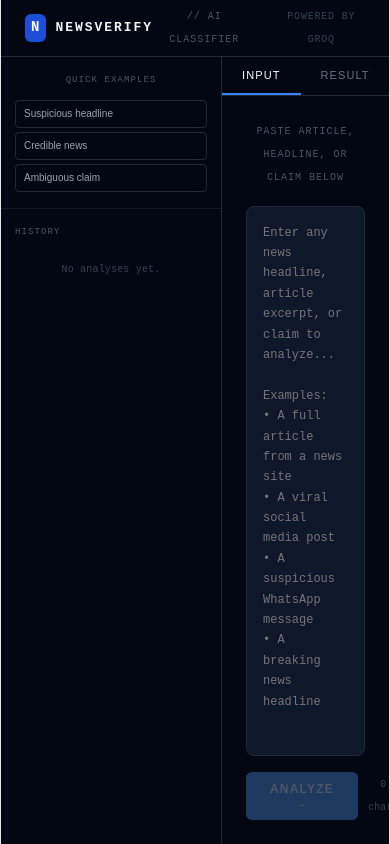
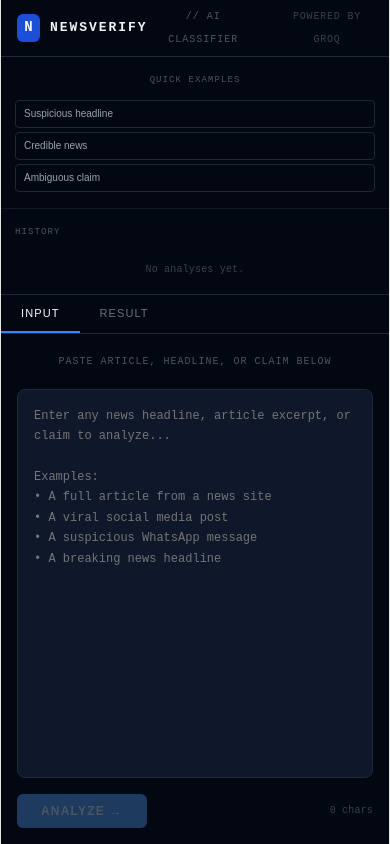
Before and after one commit to Chetanaditya/fake-news-detector-fullstack, a React (Vite) app in the folder fakenewsapp--/: page / in a window 390 px wide. Built offline with nearby package versions, Linux system fonts and the light colour scheme.

Commit message:
Mobile screen optimization

```diff
--- a/fakenewsapp--/src/App.jsx
+++ b/fakenewsapp--/src/App.jsx
@@ -125,8 +125,15 @@ export default function App() {
   const [error, setError] = useState("");
   const [history, setHistory] = useState([]);
   const [activeTab, setActiveTab] = useState("input");
+  const [isMobile, setIsMobile] = useState(window.innerWidth < 768);
   const textareaRef = useRef(null);
   const abortRef = useRef(null);
+
+  useEffect(() => {
+    const handleResize = () => setIsMobile(window.innerWidth < 768);
+    window.addEventListener("resize", handleResize);
+    return () => window.removeEventListener("resize", handleResize);
+  }, []);
 
   useEffect(() => {
     const saved = localStorage.getItem("fnc_history");
@@ -223,7 +230,7 @@ export default function App() {
   return (
     <div style={{ minHeight: "100vh", background: "#030712", color: "#f9fafb", fontFamily: "'JetBrains Mono', 'Fira Code', monospace", display: "flex", flexDirection: "column" }}>
       {/* Header */}
-      <header style={{ borderBottom: "1px solid #1f2937", padding: "0 24px", display: "flex", alignItems: "center", gap: 16, height: 56 }}>
+      <header style={{ borderBottom: "1px solid #1f2937", padding: isMobile ? "0 16px" : "0 24px", display: "flex", alignItems: "center", gap: 16, height: 56 }}>
         <div style={{ display: "flex", alignItems: "center", gap: 10 }}>
           <div style={{ width: 28, height: 28, background: "#1d4ed8", borderRadius: 6, display: "flex", alignItems: "center", justifyContent: "center", fontSize: 14, fontWeight: 700 }}>N</div>
           <span style={{ fontSize: 13, fontWeight: 700, letterSpacing: "0.15em", color: "#f3f4f6" }}>NEWSVERIFY</span>
@@ -233,9 +240,9 @@ export default function App() {
         <span style={{ fontSize: 10, color: "#374151", letterSpacing: "0.08em" }}>POWERED BY GROQ</span>
       </header>
 
-      <div style={{ display: "flex", flex: 1, overflow: "hidden" }}>
+      <div style={{ display: "flex", flexDirection: isMobile ? "column" : "row", flex: 1, overflow: "hidden" }}>
         {/* Sidebar */}
-        <aside style={{ width: 220, borderRight: "1px solid #1f2937", display: "flex", flexDirection: "column", flexShrink: 0 }}>
+        <aside style={{ width: isMobile ? "100%" : 220, borderRight: isMobile ? "none" : "1px solid #1f2937", borderBottom: isMobile ? "1px solid #1f2937" : "none", display: "flex", flexDirection: "column", flexShrink: 0 }}>
           <div style={{ padding: "12px 14px", borderBottom: "1px solid #111827" }}>
             <div style={{ fontSize: 9, color: "#4b5563", letterSpacing: "0.12em", marginBottom: 8 }}>QUICK EXAMPLES</div>
             {EXAMPLE_ARTICLES.map((ex, i) => (
@@ -276,7 +283,7 @@ export default function App() {
 
           {/* Input Tab */}
           {activeTab === "input" && (
-            <div style={{ flex: 1, padding: 24, display: "flex", flexDirection: "column", gap: 16 }}>
+            <div style={{ flex: 1, padding: isMobile ? 16 : 24, display: "flex", flexDirection: "column", gap: 16 }}>
               <div style={{ fontSize: 10, color: "#4b5563", letterSpacing: "0.1em" }}>PASTE ARTICLE, HEADLINE, OR CLAIM BELOW</div>
               <textarea
                 ref={textareaRef}
@@ -301,7 +308,7 @@ export default function App() {
 
           {/* Result Tab */}
           {activeTab === "result" && (
-            <div style={{ flex: 1, overflowY: "auto", padding: 24 }}>
+            <div style={{ flex: 1, overflowY: "auto", padding: isMobile ? 16 : 24 }}>
               {loading && (
                 <div style={{ display: "flex", flexDirection: "column", alignItems: "center", justifyContent: "center", height: "60vh", gap: 16 }}>
                   <div style={{ width: 40, height: 40, border: "2px solid #1f2937", borderTop: "2px solid #3b82f6", borderRadius: "50%", animation: "spin 0.8s linear infinite" }} />
@@ -321,7 +328,7 @@ export default function App() {
               {!loading && result && (
                 <div style={{ display: "flex", flexDirection: "column", gap: 20, maxWidth: 720 }}>
                   {/* Verdict Banner */}
-                  <div style={{ background: vcfg.bg, border: `1px solid ${vcfg.border}`, borderRadius: 10, padding: "20px 24px" }}>
+                  <div style={{ background: vcfg.bg, border: `1px solid ${vcfg.border}`, borderRadius: 10, padding: isMobile ? "16px 16px" : "20px 24px" }}>
                     <div style={{ display: "flex", alignItems: "center", gap: 14 }}>
                       <div style={{ width: 48, height: 48, borderRadius: "50%", border: `2px solid ${vcfg.border}`, display: "flex", alignItems: "center", justifyContent: "center", fontSize: 22, color: vcfg.text, fontWeight: 700 }}>{vcfg.icon}</div>
                       <div>
@@ -333,7 +340,7 @@ export default function App() {
                   </div>
 
                   {/* Two-col layout */}
-                  <div style={{ display: "grid", gridTemplateColumns: "1fr 1fr", gap: 16 }}>
+                  <div style={{ display: "grid", gridTemplateColumns: isMobile ? "1fr" : "1fr 1fr", gap: 16 }}>
                     {/* Signals */}
                     <div style={{ background: "#0f172a", border: "1px solid #1f2937", borderRadius: 8, padding: 16 }}>
                       <div style={{ fontSize: 9, color: "#4b5563", letterSpacing: "0.12em", marginBottom: 12 }}>SIGNALS DETECTED</div>
--- a/fakenewsapp--/src/index.css
+++ b/fakenewsapp--/src/index.css
@@ -55,8 +55,8 @@ body {
 }
 
 #root {
-  width: 1126px;
-  max-width: 100%;
+  width: 100%;
+  max-width: 1126px;
   margin: 0 auto;
   text-align: center;
   border-inline: 1px solid var(--border);
```
